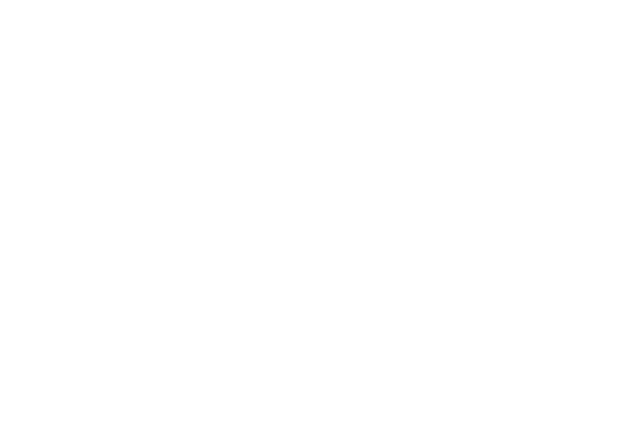
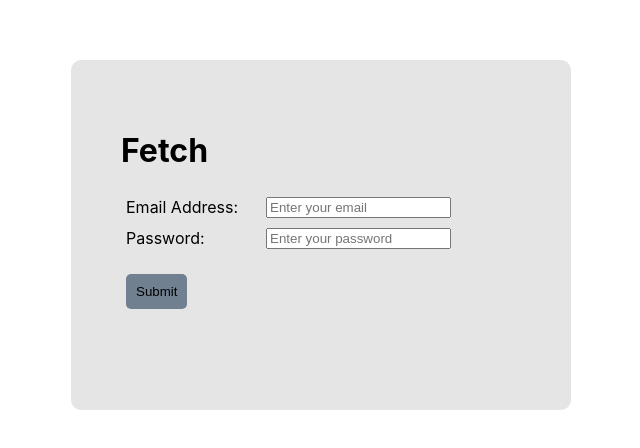
Before and after one commit to BCIT-COMPUTING/fetch-webapp, a React (Create React App) app in the folder website/: page / in a window 1280 px wide. Before the commit this address had no page. Shown: the part 140-588 px from the top of the page, without its empty margins (319-959 px from the left). Built offline with nearby package versions, Linux system fonts and the light colour scheme.

Commit message:
added login page, not hooked up to backend yet though

```diff
--- a/website/package.json
+++ b/website/package.json
@@ -15,11 +15,13 @@
     "@types/node": "^16.11.26",
     "@types/react": "^17.0.39",
     "@types/react-dom": "^17.0.13",
+    "axios": "^0.26.0",
     "react": "^17.0.2",
     "react-dom": "^17.0.2",
     "react-router": "^6.2.2",
     "react-router-dom": "^6.2.2",
     "react-scripts": "5.0.0",
+    "react-toastify": "^8.2.0",
     "typescript": "^4.6.2",
     "web-vitals": "^2.1.4"
   },
--- /dev/null
+++ b/website/src/components/Login/LoginPage.module.css
@@ -0,0 +1,38 @@
+.loginPageContainer {
+  display: flex;
+  justify-content: center;
+  align-items: center;
+}
+
+.loginContainer {
+  background-color: #e5e5e5;
+  width: 400px;
+  height: 250px;
+  margin: 200px 0px;
+  padding: 50px;
+  border-radius: 10px;
+}
+
+.loginLabel {
+  width: 140px;
+}
+
+.labelSection {
+  display: flex;
+  padding: 5px;
+}
+
+.loginBtn {
+  margin-top: 20px;
+  margin-left: 5px;
+  padding: 10px;
+  background-color: slategray;
+  border: none;
+  border-radius: 5px;
+  transition: all 0.2s ease-in-out;
+}
+
+.loginBtn:hover {
+  cursor: pointer;
+  background-color: rgb(151, 151, 151);
+}
--- a/website/src/components/Login/LoginPage.tsx
+++ b/website/src/components/Login/LoginPage.tsx
@@ -1,15 +1,65 @@
 
 import { useAppContext } from "../../store/appContext";
+import { ToastContainer, toast } from 'react-toastify';
+import axios from "axios";
+import styles from './LoginPage.module.css';
 
 const LoginPage = () => {
 
   const { state, setState } = useAppContext();
   const { isLoggedIn } = state;
 
+  async function login () {
+    const email = (document.getElementById("email-input") as HTMLInputElement).value;
+    const password = (document.getElementById("password-input") as HTMLInputElement).value;
+    checkCredentials(email, password);
+
+    const response = await axios.post("http://localhost:3000/login", {
+        email: email,
+        password: password
+      }
+    ).then(response => {
+      // localStorage.setItem("jwtoken", response.data);
+      console.log(response);
+      toast.success("Login successful");
+    }).catch(error => {
+      toast.error(error.response.data);
+    })
+  }
+
+  const checkCredentials = (email: string, password: string): void => {
+      if (!email) {
+        toast.error("Email required");
+        return;
+      }
+
+      if (!password) {
+        toast.error("Password required");
+        return;
+      }
+
+      if (/\s/g.test(email)) {
+        toast.error("Email must not contain white space");
+        return;
+      }
+  }
+
   return (
-    <div>
-      LoginPage: {isLoggedIn ? "T" : "F"}
-      <button onClick={e => setState({isLoggedIn: !isLoggedIn})}>Change</button>
+    <div className={styles.loginPageContainer}>
+      <div className={styles.loginContainer}>
+        <h1>Fetch</h1>
+        <form>
+          <div className={styles.labelSection}>
+            <div className={styles.loginLabel} >Email Address: </div>
+            <input id="email-input" type="email" placeholder="Enter your email" name="email" />
+          </div>
+          <div className={styles.labelSection}>
+            <div className={styles.loginLabel} >Password: </div>
+            <input id="password-input" type="password" placeholder="Enter your password" name="password" />
+          </div>
+          <input className={styles.loginBtn} type="button" value="Submit" onClick={() => login() } />
+        </form>
+      </div>
     </div>
   )
 }
--- a/website/src/components/Router.tsx
+++ b/website/src/components/Router.tsx
@@ -1,16 +1,23 @@
 
 import { AppContext, useAppContext } from "../store/appContext";
 import { BrowserRouter, Routes, Route } from 'react-router-dom';
+import { ToastContainer } from 'react-toastify';
+import 'react-toastify/dist/ReactToastify.css';
+
 import TestPage from "./Test/TestPage";
+import LoginPage from "./Login/LoginPage";
 
 function AppRouter() {
   const appContext = useAppContext();
 
   return (
     <AppContext.Provider value={appContext.state}>
+      <ToastContainer draggable={false} pauseOnHover={false} autoClose={3000} position="bottom-right"/>
       <BrowserRouter>
         <Routes>
           <Route path="/test" element={<TestPage />} />
+          <Route path="/login" element={<LoginPage />} />
+          <Route path="/" element={<LoginPage />} />
         </Routes>
       </BrowserRouter >
     </AppContext.Provider>
--- a/website/tsconfig.json
+++ b/website/tsconfig.json
@@ -21,6 +21,6 @@
     "jsx": "react-jsx"
   },
   "include": [
-    "src"
+    "./src/**/*.ts"
   ]
 }
```
Also changed, not shown: 1 other file (tests, documents, lock files or other folders).
